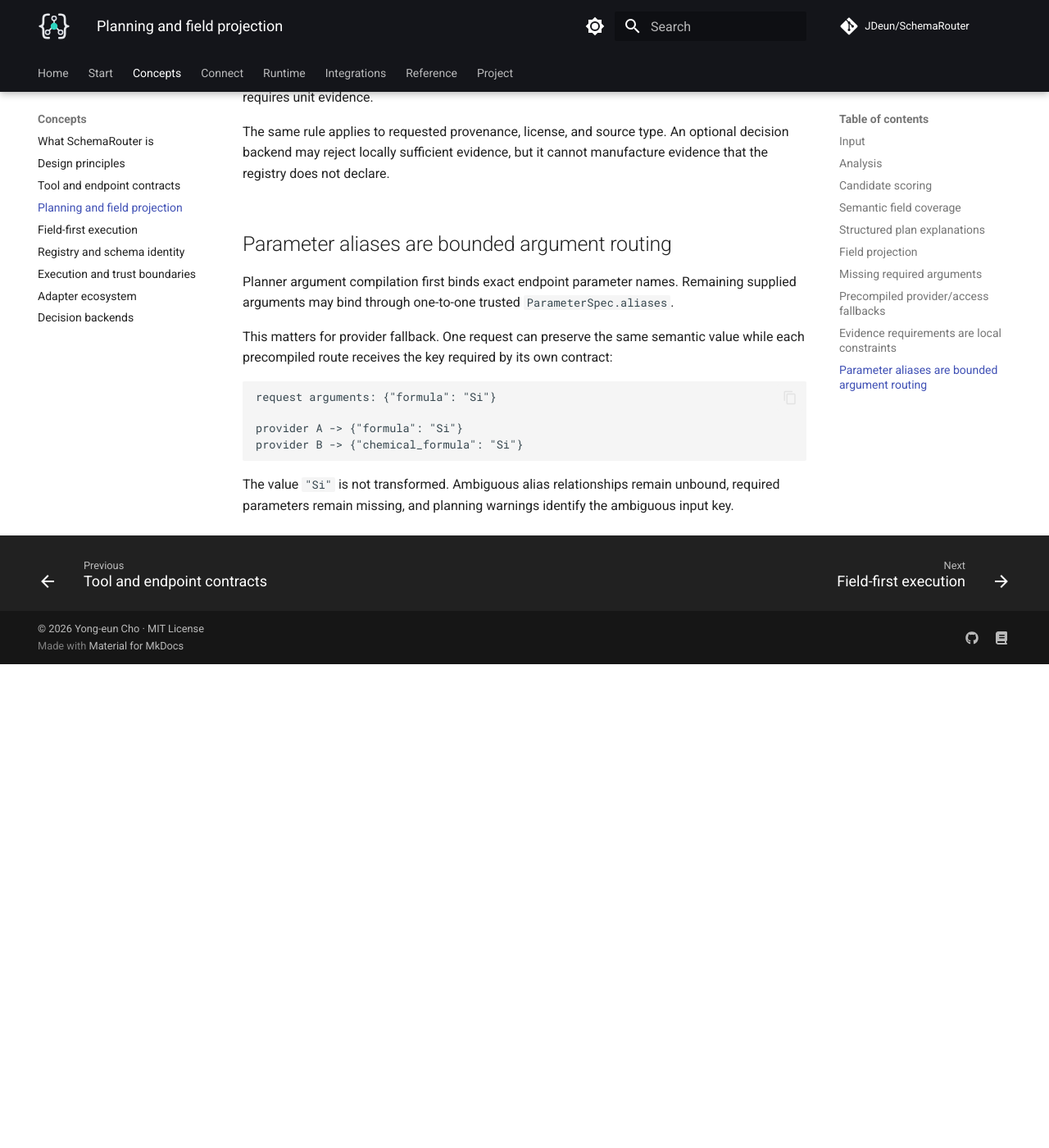
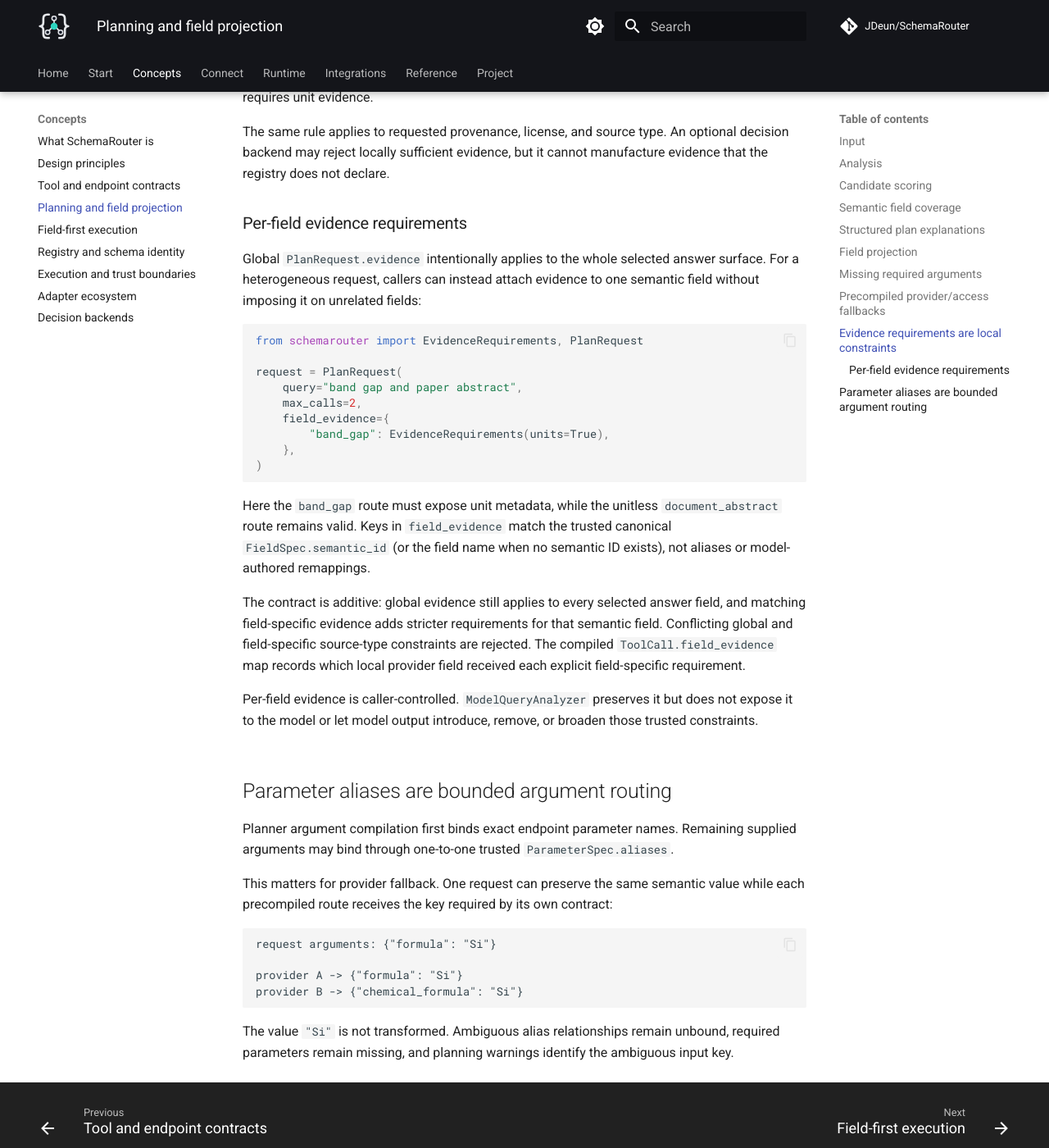
Before and after one commit to JDeun/SchemaRouter, an MkDocs documentation site: the page built from docs/concepts/planning.md, in a window 1280 px wide and 1400 px high, scrolled down 3934 px. Shown: the whole window at 82% size. Built offline with MkDocs 1.6.1 and Material for MkDocs 9.7.7, drawn with Linux system fonts in a browser that asks for light colours; comment, search, counter and statistics services are not loaded; before the commit the page ends 4744 px from its top, so only the background shows below that.

Commit message:
docs: explain per-field evidence requirements

````diff
--- a/docs/concepts/planning.md
+++ b/docs/concepts/planning.md
@@ -173,6 +173,37 @@ The same rule applies to requested provenance, license, and source type. An opti
 may reject locally sufficient evidence, but it cannot manufacture evidence that the registry does
 not declare.
 
+### Per-field evidence requirements
+
+Global `PlanRequest.evidence` intentionally applies to the whole selected answer surface. For a
+heterogeneous request, callers can instead attach evidence to one semantic field without imposing it
+on unrelated fields:
+
+```python
+from schemarouter import EvidenceRequirements, PlanRequest
+
+request = PlanRequest(
+    query="band gap and paper abstract",
+    max_calls=2,
+    field_evidence={
+        "band_gap": EvidenceRequirements(units=True),
+    },
+)
+```
+
+Here the `band_gap` route must expose unit metadata, while the unitless
+`document_abstract` route remains valid. Keys in `field_evidence` match the trusted canonical
+`FieldSpec.semantic_id` (or the field name when no semantic ID exists), not aliases or
+model-authored remappings.
+
+The contract is additive: global evidence still applies to every selected answer field, and matching
+field-specific evidence adds stricter requirements for that semantic field. Conflicting global and
+field-specific source-type constraints are rejected. The compiled `ToolCall.field_evidence` map
+records which local provider field received each explicit field-specific requirement.
+
+Per-field evidence is caller-controlled. `ModelQueryAnalyzer` preserves it but does not expose it to
+the model or let model output introduce, remove, or broaden those trusted constraints.
+
 
 ## Parameter aliases are bounded argument routing
 
````
